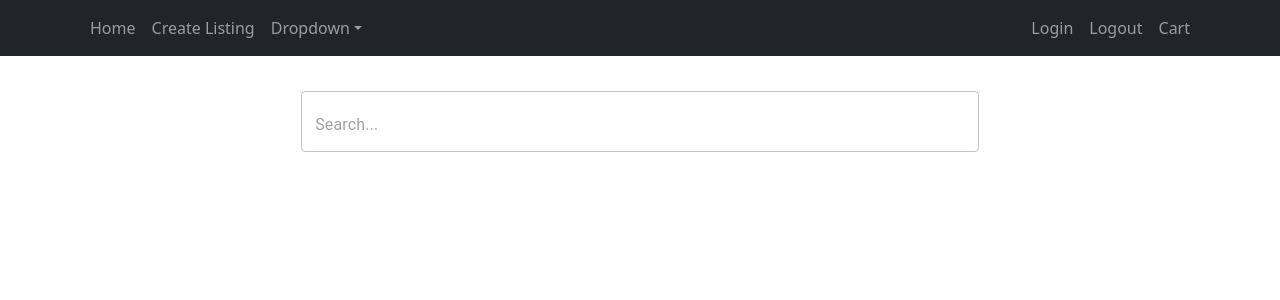
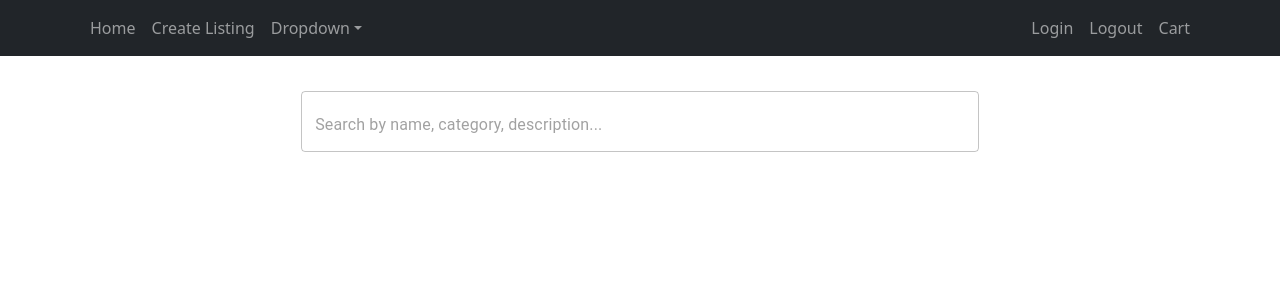
Before and after one commit to JacobBerkey/E-Commerce_React, a React (Create React App) app: page / in a window 1280 px wide. Shown: the top 300 px of the page. Built offline with nearby package versions, Linux system fonts and the light colour scheme.

Commit message:
Added search filter

```diff
--- a/src/App.js
+++ b/src/App.js
@@ -84,6 +84,27 @@ componentDidMount () {
 
 }
 
+ searchForProduct = async (searchTerm) =>{
+   console.log("searchForProduct Function: ", searchTerm)
+  const filteredList = [];
+  const filter = this.state.allProducts.filter( function (product){
+    if(
+      product.name.toLowerCase() == searchTerm.toLowerCase() ||
+      product.category.toLowerCase() == searchTerm.toLowerCase() ||
+      product.description.toLowerCase() == searchTerm.toLowerCase())
+    {
+      filteredList.push(product);
+      console.log("searchForProduct FilteredList :", filteredList)
+    }
+  });
+  this.setState({
+    allProducts : filteredList
+  })
+ };
+
+
+
+
  getItemsInShoppingCart = async()=>{
   const jwt = localStorage.getItem('token');
   let response = await axios.post(`https://localhost:44394/api/shoppingcart`, {headers: {Authorization: 'Bearer ' + jwt}});
@@ -116,7 +137,7 @@ componentDidMount () {
       <Grid>
         <NavBar  user={user}  logOutUser={this.logOutUser} />
 
-        <SearchBar />
+        <SearchBar searchForProduct={this.searchForProduct}/>
       <div className='App'>
         <Switch>
           <Route path="/Profile" exact render={props => {
--- a/src/components/Home/SingleProduct.jsx
+++ b/src/components/Home/SingleProduct.jsx
@@ -7,6 +7,7 @@ const SingleProduct = (props) =>{
 
     const handleClick = async (event) =>{
         event.preventDefault();
+        alert("Item added to Cart!")
         console.log("Props :", props)
         var newProduct = {
             productId : props.product.productId,
--- a/src/components/SearchBar/SearchBar.js
+++ b/src/components/SearchBar/SearchBar.js
@@ -1,41 +1,38 @@
-import React, { Component } from 'react';
+import React, { useState } from 'react';
 import "./SearchBar.css"
 import {Button, Container, Grid, Paper, TextField} from '@material-ui/core';
 import {Form} from 'react-bootstrap';
 
-class SearchBar extends Component {
-    constructor(props) {
-        super(props);
-            this.state = {
-                searchQuery: '',
-            }
+    const SearchBar = (props) =>{
+
+        const[searchTerm, setSearchTerm] = useState();
+
+
+    const handleChange = (event) => {
+       setSearchTerm(event.target.value)
+       console.log("searchTerm :", searchTerm)
     }
 
-    handleChange = (event) => {
-        this.setState({
-            [event.target.name]: event.target.value
-        })
+    const handleSubmit = (event) => {
+        event.preventDefault();
+        console.log("searchTerm :", searchTerm, "props :", props)
+        props.searchForProduct(searchTerm);
     }
 
-    handleSubmit = (event) => {
-        event.preventDefault();
-        this.props.searchProduct(this.state.searchQuery);
-    }
 
-    render() {
     return (
         <Container>
-                <Form onSubmit={(event) => this.handleSubmit(event)}>
+            <Form onSubmit={handleSubmit}>
                 <Grid className="search-bar">
                     <TextField  fullWidth variant="outlined"
-                        className="input"  type="text" name="searchQuery" placeholder="Search..."
-                        onChange={this.handleChange} value={this.searchQuery} />
+                    className="input"  type="text" name="searchTerm" placeholder="Search by name, category, description..."
+                    onChange={handleChange} value={searchTerm} />
                 </Grid>
             </Form>
         </Container>
 
     )
-    }
+
 }
 
 export default SearchBar;
```
Lines whose indentation alone changed are shown as unchanged.
